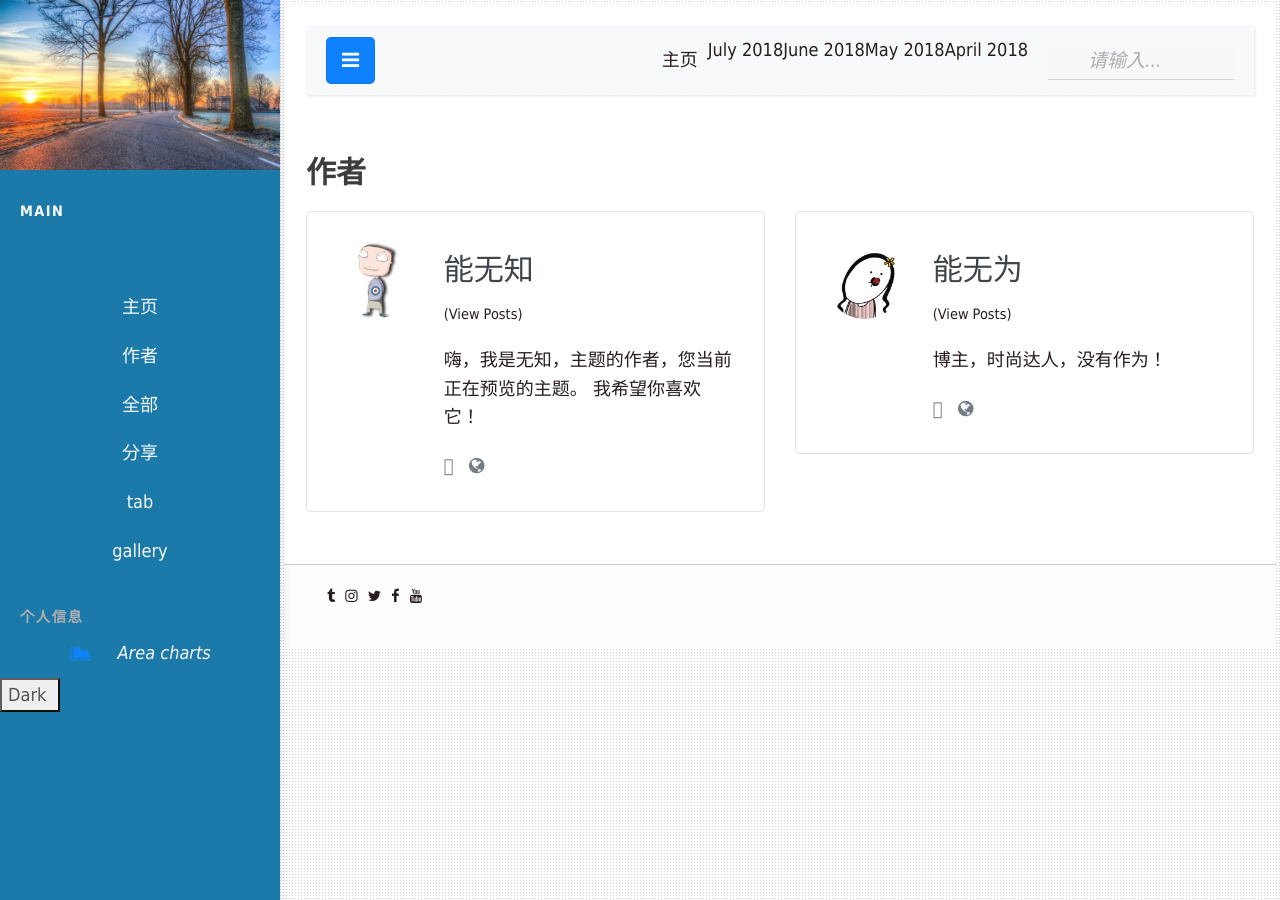
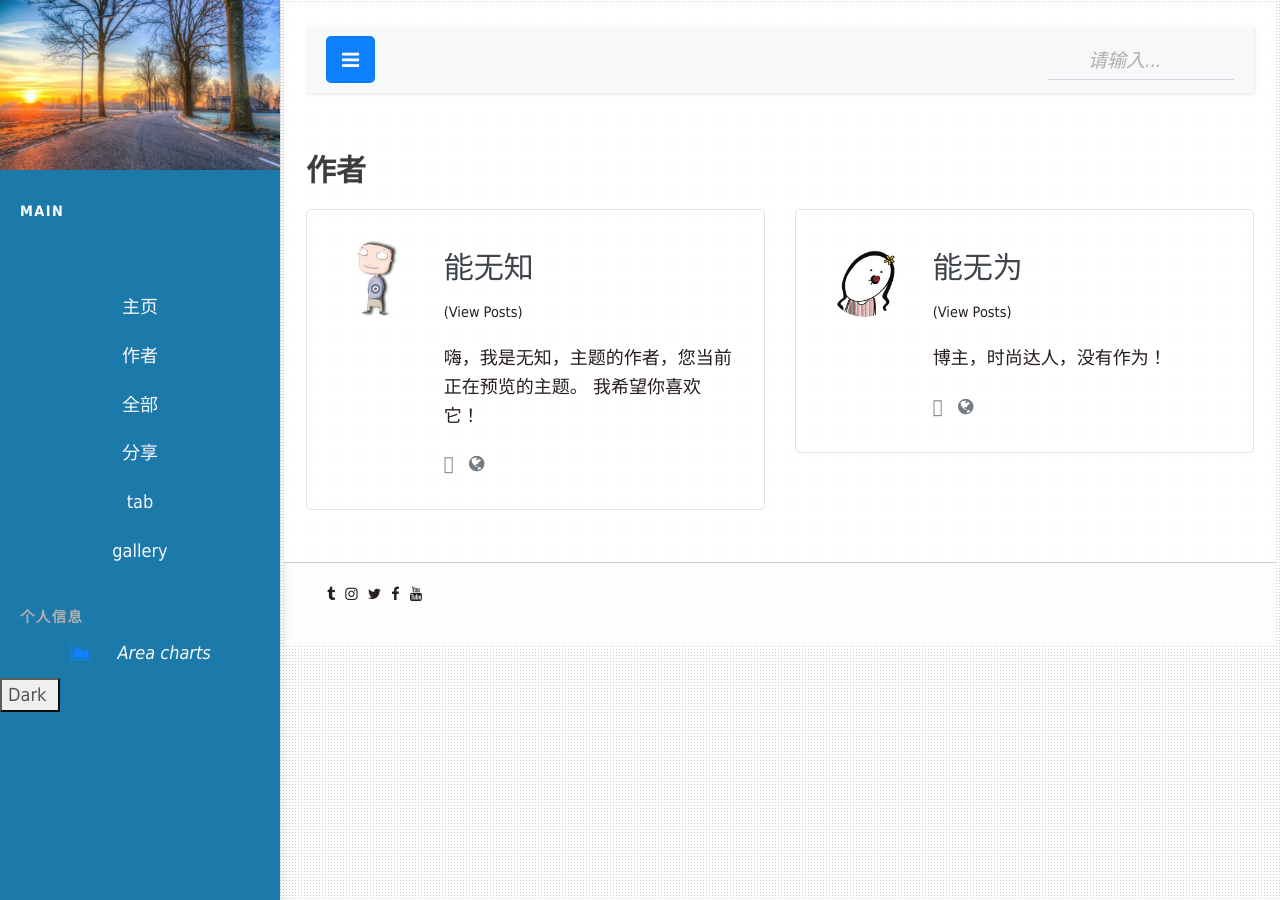
Before and after one commit to nengwuzhi/nengwuzhi.github.ioce, a Jekyll site: the page built from pages/authors-list.html, in a window 1280 px wide. Built offline with Jekyll 4.4.1, drawn with Linux system fonts in a browser that asks for light colours; nearby versions of some CDN libraries; comment, search, counter and statistics services are not loaded.

Commit message:
Update top_nav.html

```diff
--- a/_includes/top_nav.html
+++ b/_includes/top_nav.html
@@ -8,13 +8,7 @@
             </button>
 
                         <ul class="nav navbar-nav ml-auto">
-                                 <li class="nav-item active">
-                                <a class="nav-link" href="/">主页</a>
-                                </li>
-                              <li><a href="#tab1" class="active">July 2018</a></li>
-                              <li><a href="#tab2">June 2018</a></li>
-                              <li><a href="#tab3">May 2018</a></li>
-                              <li><a href="#tab4">April 2018</a></li>
+
                         </ul>
 
           <div class="search" style="display:inline-block;position:relative;">
```
